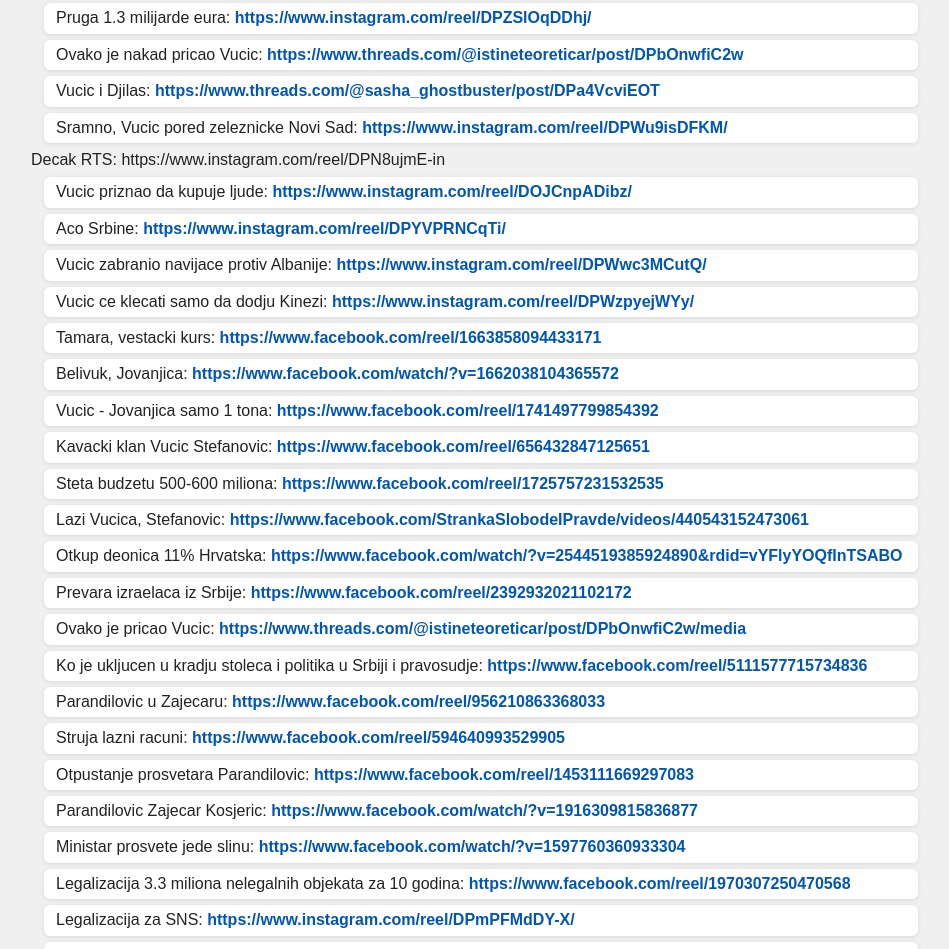
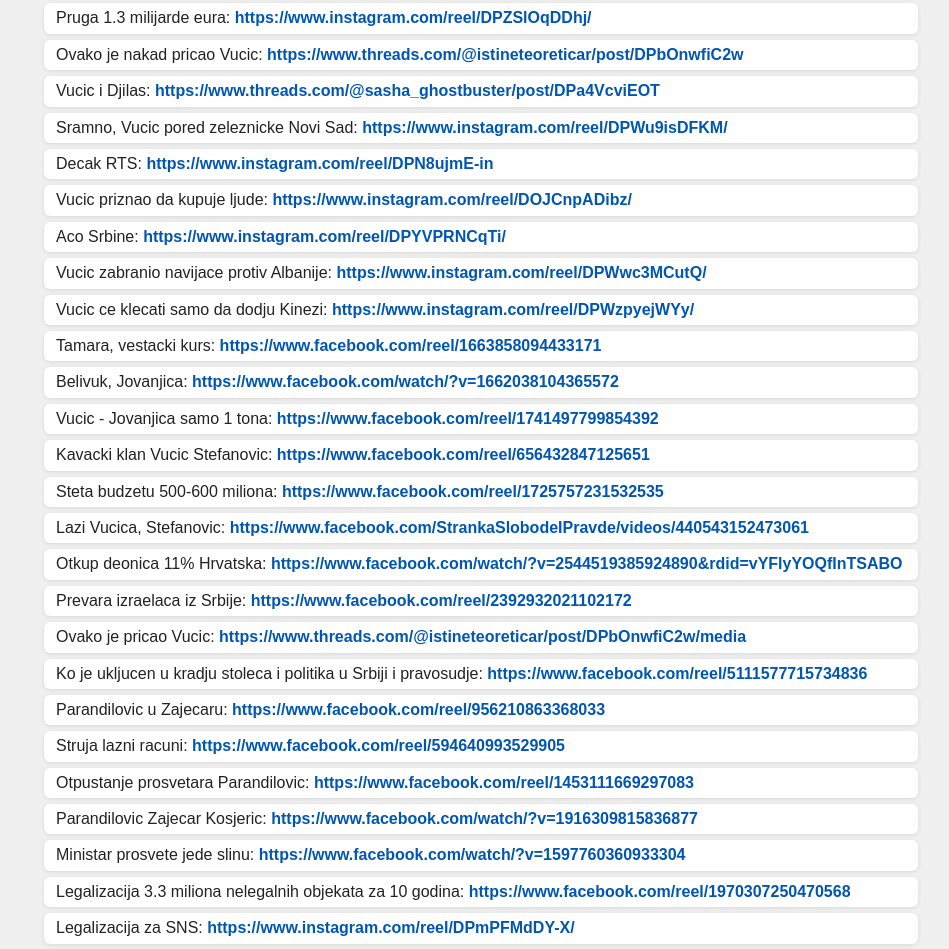
Before and after one commit to milanbasicqq-max/vucic, a plain HTML site: page index.html in a window 1280 px wide. Shown: the part 5442-6391 px from the top of the page, without its empty margins (159-1108 px from the left). Drawn offline with Linux system fonts and the light colour scheme.

Commit message:
Update index.html

```diff
--- a/index.html
+++ b/index.html
@@ -200,7 +200,7 @@
 <li>Ovako je nakad pricao Vucic: <a href="https://www.threads.com/@istineteoreticar/post/DPbOnwfiC2w" target="_blank">https://www.threads.com/@istineteoreticar/post/DPbOnwfiC2w</a></li>
 <li>Vucic i Djilas: <a href="https://www.threads.com/@sasha_ghostbuster/post/DPa4VcviEOT" target="_blank">https://www.threads.com/@sasha_ghostbuster/post/DPa4VcviEOT</a></li>
 <li>Sramno, Vucic pored zeleznicke Novi Sad: <a href="https://www.instagram.com/reel/DPWu9isDFKM/" target="_blank">https://www.instagram.com/reel/DPWu9isDFKM/</a></li>
-Decak RTS: https://www.instagram.com/reel/DPN8ujmE-in
+<li>Decak RTS: <a href="https://www.instagram.com/reel/DPN8ujmE-in" target="_blank">https://www.instagram.com/reel/DPN8ujmE-in</a></li>
 <li>Vucic priznao da kupuje ljude: <a href="https://www.instagram.com/reel/DOJCnpADibz/" target="_blank">https://www.instagram.com/reel/DOJCnpADibz/</a></li>
 <li>Aco Srbine: <a href="https://www.instagram.com/reel/DPYVPRNCqTi/" target="_blank">https://www.instagram.com/reel/DPYVPRNCqTi/</a></li>
 <li>Vucic zabranio navijace protiv Albanije: <a href="https://www.instagram.com/reel/DPWwc3MCutQ/" target="_blank">https://www.instagram.com/reel/DPWwc3MCutQ/</a></li>
```
